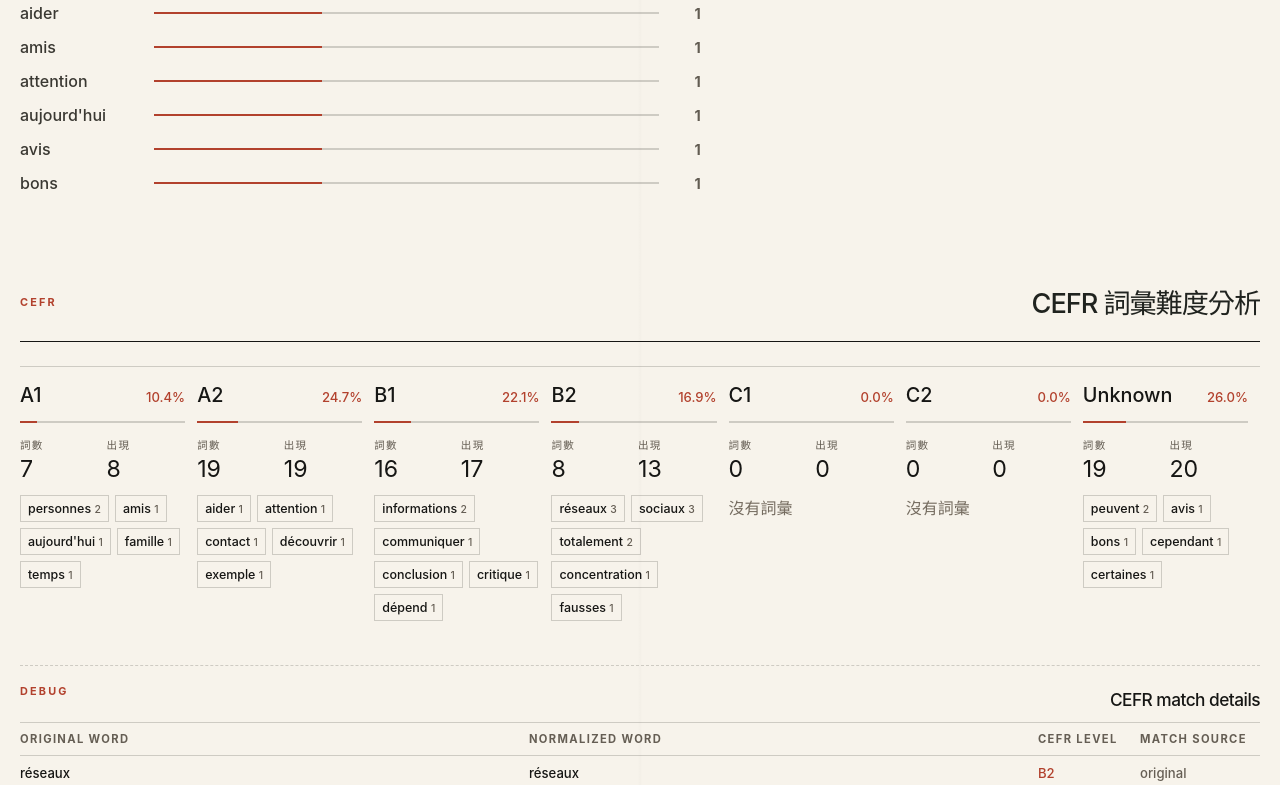
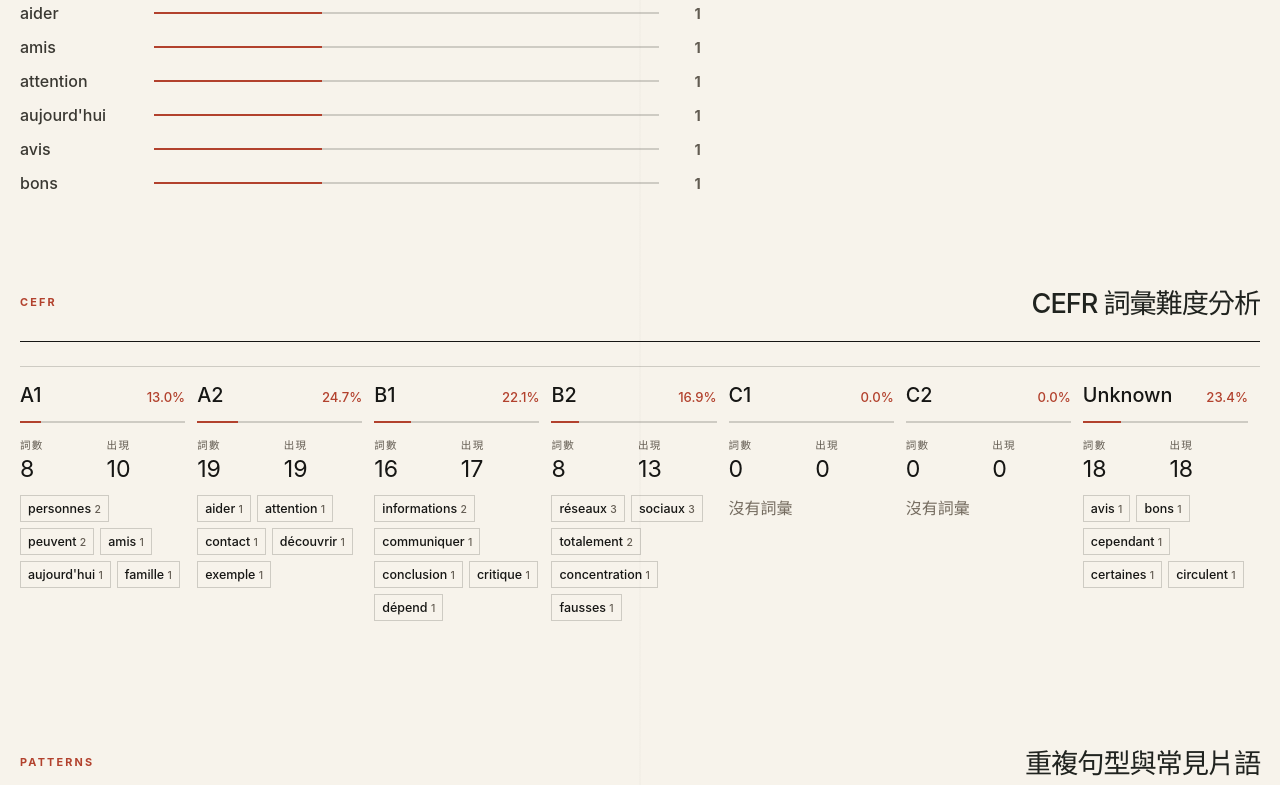
Before and after one commit to fishpka/french, a React (Vite) app: page / in a window 1280 px wide. Shown: the part 1678-2463 px from the top of the page. Built offline with nearby package versions, Linux system fonts and the light colour scheme.

Commit message:
Improve CEFR lemma matching

```diff
--- a/src/App.jsx
+++ b/src/App.jsx
@@ -2,6 +2,7 @@ import { useEffect, useMemo, useRef, useState } from 'react';
 import { Copy, RefreshCcw, Trash2 } from 'lucide-react';
 import Navbar from './components/Navbar.jsx';
 import cefrVocabulary from './data/cefrVocabulary.js';
+import frenchLemmaMap from './data/frenchLemmaMap.js';
 
 const links = [
   { label: '分析器', href: '#analyzer' },
@@ -49,34 +50,16 @@ const patternRules = [
 
 const cefrLevels = ['A1', 'A2', 'B1', 'B2', 'C1', 'C2', 'Unknown'];
 
-const verbFormMap = {
-  suis: 'être',
-  es: 'être',
-  est: 'être',
-  sommes: 'être',
-  êtes: 'être',
-  sont: 'être',
-  ai: 'avoir',
-  as: 'avoir',
-  a: 'avoir',
-  avons: 'avoir',
-  avez: 'avoir',
-  ont: 'avoir',
-  vais: 'aller',
-  vas: 'aller',
-  va: 'aller',
-  allons: 'aller',
-  allez: 'aller',
-  vont: 'aller',
-  fais: 'faire',
-  fait: 'faire',
-  faisons: 'faire',
-  faites: 'faire',
-  font: 'faire',
-};
-
 function normalizeWord(word) {
   return word.toLowerCase().replace(/[’]/g, "'").replace(/^['-]+|['-]+$/g, '');
+}
+
+function getLemmaFromMapping(word) {
+  return frenchLemmaMap[word] || null;
+}
+
+function isKnownLemma(word) {
+  return Boolean(getLemmaFromMapping(word) || cefrVocabulary[word]);
 }
 
 function normalizeFrenchWord(word) {
@@ -84,7 +67,20 @@ function normalizeFrenchWord(word) {
     .replace(/^[^a-zàâäçéèêëîïôöùûüÿñæœ]+|[^a-zàâäçéèêëîïôöùûüÿñæœ]+$/gi, '')
     .replace(/^(?:l|d|j|m|t|s|n|c|qu)'/i, '');
 
-  if (verbFormMap[normalized]) return verbFormMap[normalized];
+  const mappedLemma = getLemmaFromMapping(normalized);
+  if (mappedLemma) return mappedLemma;
+
+  if (cefrVocabulary[normalized]) return normalized;
+
+  const candidates = [];
+
+  if (
+    normalized.length > 4
+    && normalized.endsWith('es')
+    && !normalized.endsWith('ées')
+  ) {
+    candidates.push(normalized.slice(0, -2));
+  }
 
   if (
     normalized.length > 4
@@ -92,10 +88,21 @@ function normalizeFrenchWord(word) {
     && !normalized.endsWith('ss')
     && !normalized.endsWith('us')
   ) {
-    normalized = normalized.slice(0, -1);
+    candidates.push(normalized.slice(0, -1));
   }
 
-  return verbFormMap[normalized] || normalized;
+  if (normalized.length > 4 && normalized.endsWith('x')) {
+    candidates.push(normalized.slice(0, -1));
+  }
+
+  if (normalized.length > 5 && normalized.endsWith('e')) {
+    candidates.push(normalized.slice(0, -1));
+  }
+
+  const knownCandidate = candidates.find(isKnownLemma);
+  if (knownCandidate) return getLemmaFromMapping(knownCandidate) || knownCandidate;
+
+  return normalized;
 }
 
 function tokenize(text) {
@@ -198,7 +205,6 @@ function getSentenceStarts(text) {
 
 function getCefrAnalysis(wordCounts) {
   const totalOccurrences = wordCounts.reduce((sum, item) => sum + item.count, 0);
-  const debugRows = [];
   const levelMap = new Map(cefrLevels.map((level) => [level, {
     level,
     uniqueWords: 0,
@@ -212,21 +218,13 @@ function getCefrAnalysis(wordCounts) {
     const originalLevel = cefrVocabulary[word];
     const normalizedLevel = cefrVocabulary[normalizedWord];
     const level = originalLevel || normalizedLevel || 'Unknown';
-    const matchSource = originalLevel ? 'original' : normalizedLevel ? 'normalized' : 'unknown';
     const record = levelMap.get(level);
     record.uniqueWords += 1;
     record.totalCount += count;
     record.topWords.push({ word, normalizedWord, count });
-    debugRows.push({
-      originalWord: word,
-      normalizedWord,
-      level,
-      matchSource,
-      count,
-    });
   });
 
-  const summary = cefrLevels.map((level) => {
+  return cefrLevels.map((level) => {
     const record = levelMap.get(level);
     return {
       ...record,
@@ -236,8 +234,6 @@ function getCefrAnalysis(wordCounts) {
         .slice(0, 5),
     };
   });
-
-  return { summary, debugRows };
 }
 
 function analyzeText(text) {
@@ -248,7 +244,7 @@ function analyzeText(text) {
   const allWordCounts = countItems(words);
   const repeatedPhrases = getNgrams(words);
   const sentenceStarts = getSentenceStarts(text);
-  const { summary: cefrAnalysis, debugRows: cefrDebugRows } = getCefrAnalysis(wordCounts);
+  const cefrAnalysis = getCefrAnalysis(wordCounts);
   const patternMatches = patternRules.map((rule) => {
     const matches = [...text.matchAll(rule.regex)].map((match) => match[0].toLowerCase());
     return {
@@ -265,7 +261,6 @@ function analyzeText(text) {
     topWords,
     allWordCounts,
     cefrAnalysis,
-    cefrDebugRows,
     repeatedPhrases,
     sentenceStarts,
     patternMatches,
@@ -507,34 +502,6 @@ export default function App() {
               </article>
             ))}
           </div>
-          {import.meta.env.DEV && (
-            <div className="cefr-debug">
-              <div className="cefr-debug__heading">
-                <p className="eyebrow">Debug</p>
-                <h3>CEFR match details</h3>
-              </div>
-              {analysis.cefrDebugRows.length ? (
-                <div className="cefr-debug__table" role="table" aria-label="CEFR debug match details">
-                  <div className="cefr-debug__row cefr-debug__row--header" role="row">
-                    <span role="columnheader">original word</span>
-                    <span role="columnheader">normalized word</span>
-                    <span role="columnheader">CEFR level</span>
-                    <span role="columnheader">match source</span>
-                  </div>
-                  {analysis.cefrDebugRows.map((row) => (
-                    <div className="cefr-debug__row" role="row" key={`${row.originalWord}-${row.normalizedWord}`}>
-                      <span role="cell">{row.originalWord}</span>
-                      <span role="cell">{row.normalizedWord}</span>
-                      <strong role="cell">{row.level}</strong>
-                      <em role="cell" data-source={row.matchSource}>{row.matchSource}</em>
-                    </div>
-                  ))}
-                </div>
-              ) : (
-                <p className="empty-state">No CEFR debug rows.</p>
-              )}
-            </div>
-          )}
         </section>
 
         <section className="patterns" id="patterns" data-reveal>
--- a/src/data/cefrVocabulary.js
+++ b/src/data/cefrVocabulary.js
@@ -47,6 +47,7 @@ const cefrVocabulary = {
   personnes: 'A1',
   petit: 'A1',
   petite: 'A1',
+  pouvoir: 'A1',
   prendre: 'A1',
   regarder: 'A1',
   savoir: 'A1',
@@ -73,9 +74,11 @@ const cefrVocabulary = {
   contact: 'A2',
   continuer: 'A2',
   croire: 'A2',
+  déclarer: 'A2',
   découvrir: 'A2',
   demander: 'A2',
   devoir: 'A2',
+  dire: 'A2',
   écouter: 'A2',
   écrire: 'A2',
   exemple: 'A2',
@@ -101,6 +104,7 @@ const cefrVocabulary = {
   partir: 'A2',
   passer: 'A2',
   partager: 'A2',
+  parvenir: 'A2',
   penser: 'A2',
   place: 'A2',
   possible: 'A2',
@@ -128,6 +132,7 @@ const cefrVocabulary = {
   argument: 'B1',
   augmenter: 'B1',
   avantage: 'B1',
+  affirmer: 'B1',
   changement: 'B1',
   citoyen: 'B1',
   communication: 'B1',
@@ -178,6 +183,7 @@ const cefrVocabulary = {
   sociale: 'B1',
   sociales: 'B1',
   souvenir: 'B1',
+  signer: 'B1',
   technologie: 'B1',
   trouver: 'B1',
   utiliser: 'B1',
--- /dev/null
+++ b/src/data/frenchLemmaMap.js
@@ -0,0 +1,201 @@
+const frenchLemmaMap = {
+  suis: 'être',
+  es: 'être',
+  est: 'être',
+  sommes: 'être',
+  êtes: 'être',
+  sont: 'être',
+  étais: 'être',
+  était: 'être',
+  étions: 'être',
+  étiez: 'être',
+  étaient: 'être',
+  été: 'être',
+
+  ai: 'avoir',
+  as: 'avoir',
+  a: 'avoir',
+  avons: 'avoir',
+  avez: 'avoir',
+  ont: 'avoir',
+  avais: 'avoir',
+  avait: 'avoir',
+  avions: 'avoir',
+  aviez: 'avoir',
+  avaient: 'avoir',
+  eu: 'avoir',
+
+  vais: 'aller',
+  vas: 'aller',
+  va: 'aller',
+  allons: 'aller',
+  allez: 'aller',
+  vont: 'aller',
+  allais: 'aller',
+  allait: 'aller',
+  allions: 'aller',
+  alliez: 'aller',
+  allaient: 'aller',
+  allé: 'aller',
+  allée: 'aller',
+  allés: 'aller',
+  allées: 'aller',
+
+  fais: 'faire',
+  fait: 'faire',
+  faisons: 'faire',
+  faites: 'faire',
+  font: 'faire',
+  faisais: 'faire',
+  faisait: 'faire',
+  faisions: 'faire',
+  faisiez: 'faire',
+  faisaient: 'faire',
+  faite: 'faire',
+  faits: 'faire',
+
+  dis: 'dire',
+  dit: 'dire',
+  disons: 'dire',
+  dites: 'dire',
+  disent: 'dire',
+  disait: 'dire',
+  disaient: 'dire',
+  dite: 'dire',
+  dits: 'dire',
+
+  peux: 'pouvoir',
+  peut: 'pouvoir',
+  pouvons: 'pouvoir',
+  pouvez: 'pouvoir',
+  peuvent: 'pouvoir',
+  pouvais: 'pouvoir',
+  pouvait: 'pouvoir',
+  pouvaient: 'pouvoir',
+  pu: 'pouvoir',
+
+  veux: 'vouloir',
+  veut: 'vouloir',
+  voulons: 'vouloir',
+  voulez: 'vouloir',
+  veulent: 'vouloir',
+  voulais: 'vouloir',
+  voulait: 'vouloir',
+  voulaient: 'vouloir',
+  voulu: 'vouloir',
+
+  dois: 'devoir',
+  doit: 'devoir',
+  devons: 'devoir',
+  devez: 'devoir',
+  doivent: 'devoir',
+  devais: 'devoir',
+  devait: 'devoir',
+  devaient: 'devoir',
+  dû: 'devoir',
+  due: 'devoir',
+  dus: 'devoir',
+  dues: 'devoir',
+
+  prends: 'prendre',
+  prend: 'prendre',
+  prenons: 'prendre',
+  prenez: 'prendre',
+  prennent: 'prendre',
+  prenais: 'prendre',
+  prenait: 'prendre',
+  prenaient: 'prendre',
+  pris: 'prendre',
+  prise: 'prendre',
+  prises: 'prendre',
+
+  viens: 'venir',
+  vient: 'venir',
+  venons: 'venir',
+  venez: 'venir',
+  viennent: 'venir',
+  venais: 'venir',
+  venait: 'venir',
+  venaient: 'venir',
+  venu: 'venir',
+  venue: 'venir',
+  venus: 'venir',
+  venues: 'venir',
+
+  vois: 'voir',
+  voit: 'voir',
+  voyons: 'voir',
+  voyez: 'voir',
+  voient: 'voir',
+  voyais: 'voir',
+  voyait: 'voir',
+  voyaient: 'voir',
+  vu: 'voir',
+  vue: 'voir',
+  vus: 'voir',
+  vues: 'voir',
+
+  sais: 'savoir',
+  sait: 'savoir',
+  savons: 'savoir',
+  savez: 'savoir',
+  savent: 'savoir',
+  savais: 'savoir',
+  savait: 'savoir',
+  savaient: 'savoir',
+  su: 'savoir',
+
+  mets: 'mettre',
+  met: 'mettre',
+  mettons: 'mettre',
+  mettez: 'mettre',
+  mettent: 'mettre',
+  mettais: 'mettre',
+  mettait: 'mettre',
+  mettaient: 'mettre',
+  mis: 'mettre',
+  mise: 'mettre',
+  mises: 'mettre',
+
+  parviens: 'parvenir',
+  parvient: 'parvenir',
+  parvenons: 'parvenir',
+  parvenez: 'parvenir',
+  parviennent: 'parvenir',
+  parvenait: 'parvenir',
+  parvenaient: 'parvenir',
+  parvenu: 'parvenir',
+  parvenue: 'parvenir',
+
+  signe: 'signer',
+  signes: 'signer',
+  signons: 'signer',
+  signez: 'signer',
+  signent: 'signer',
+  signé: 'signer',
+  signée: 'signer',
+  signés: 'signer',
+  signées: 'signer',
+
+  déclare: 'déclarer',
+  déclares: 'déclarer',
+  déclarons: 'déclarer',
+  déclarez: 'déclarer',
+  déclarent: 'déclarer',
+  déclaré: 'déclarer',
+  déclarée: 'déclarer',
+  déclarés: 'déclarer',
+  déclarées: 'déclarer',
+
+  affirme: 'affirmer',
+  affirmes: 'affirmer',
+  affirmons: 'affirmer',
+  affirmez: 'affirmer',
+  affirment: 'affirmer',
+  affirmé: 'affirmer',
+  affirmée: 'affirmer',
+  affirmés: 'affirmer',
+  affirmées: 'affirmer',
+};
+
+export default frenchLemmaMap;
--- a/src/styles.css
+++ b/src/styles.css
@@ -679,74 +679,6 @@ textarea:focus {
 
 .cefr-words small {
   color: #746b5f;
-}
-
-.cefr-debug {
-  margin-top: 18px;
-  padding: 16px;
-  border: 1px dashed rgba(68, 61, 51, 0.24);
-  border-radius: 8px;
-  background: rgba(255, 252, 245, 0.7);
-}
-
-.cefr-debug__heading {
-  display: flex;
-  align-items: end;
-  justify-content: space-between;
-  gap: 12px;
-  margin-bottom: 12px;
-}
-
-.cefr-debug__heading h3 {
-  margin: 0;
-  color: #20231f;
-  font-size: 1rem;
-}
-
-.cefr-debug__table {
-  display: grid;
-  overflow-x: auto;
-}
-
-.cefr-debug__row {
-  display: grid;
-  grid-template-columns: minmax(120px, 1fr) minmax(120px, 1fr) 92px 120px;
-  gap: 10px;
-  min-width: 560px;
-  padding: 9px 0;
-  border-top: 1px solid rgba(68, 61, 51, 0.12);
-}
-
-.cefr-debug__row span,
-.cefr-debug__row strong,
-.cefr-debug__row em {
-  min-width: 0;
-  overflow: hidden;
-  color: #33332d;
-  font-size: 0.82rem;
-  text-overflow: ellipsis;
-  white-space: nowrap;
-}
-
-.cefr-debug__row strong {
-  color: #c7563f;
-}
-
-.cefr-debug__row em {
-  color: #746b5f;
-  font-style: normal;
-  font-weight: 760;
-}
-
-.cefr-debug__row em[data-source="unknown"] {
-  color: #c7563f;
-}
-
-.cefr-debug__row--header span {
-  color: #746b5f;
-  font-size: 0.7rem;
-  font-weight: 850;
-  text-transform: uppercase;
 }
 
 .patterns {
@@ -1506,51 +1438,6 @@ textarea:focus {
   color: var(--ink-muted);
 }
 
-.cefr-debug {
-  margin-top: 26px;
-  padding: 18px 0 0;
-  border: 0;
-  border-top: 1px dashed var(--line);
-  border-radius: 0;
-  background: transparent;
-}
-
-.cefr-debug__heading h3 {
-  color: var(--ink);
-  font-family: var(--display);
-  font-size: 1.08rem;
-  font-weight: 500;
-  letter-spacing: -0.03em;
-}
-
-.cefr-debug__row {
-  border-color: var(--line);
-}
-
-.cefr-debug__row span,
-.cefr-debug__row strong,
-.cefr-debug__row em {
-  color: var(--ink);
-  font-family: var(--display);
-  font-weight: 500;
-}
-
-.cefr-debug__row strong,
-.cefr-debug__row em[data-source="unknown"] {
-  color: var(--accent);
-}
-
-.cefr-debug__row em {
-  color: var(--ink-muted);
-}
-
-.cefr-debug__row--header span {
-  color: var(--ink-muted);
-  font-family: var(--display);
-  font-weight: 650;
-  letter-spacing: 0.12em;
-}
-
 .patterns {
   margin-top: clamp(62px, 9vw, 102px);
 }
```
Also changed, not shown: public/mot.txt (added).
